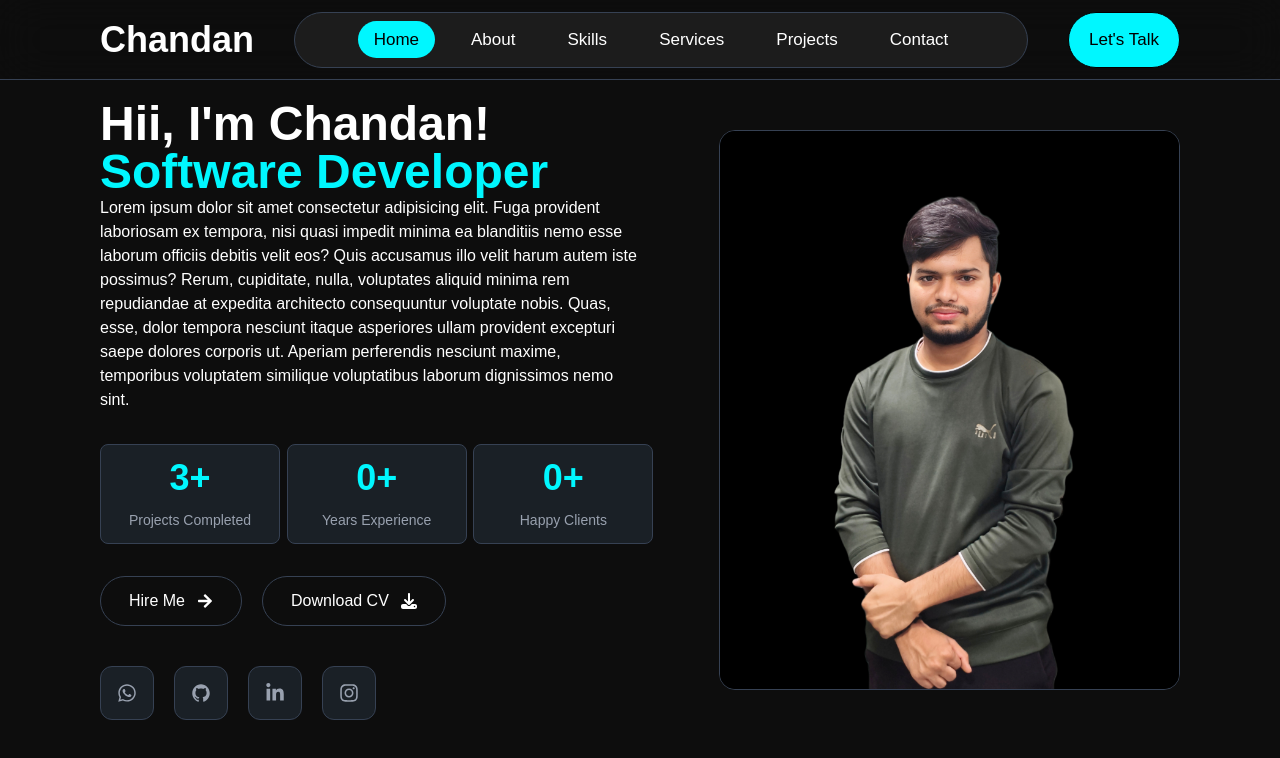
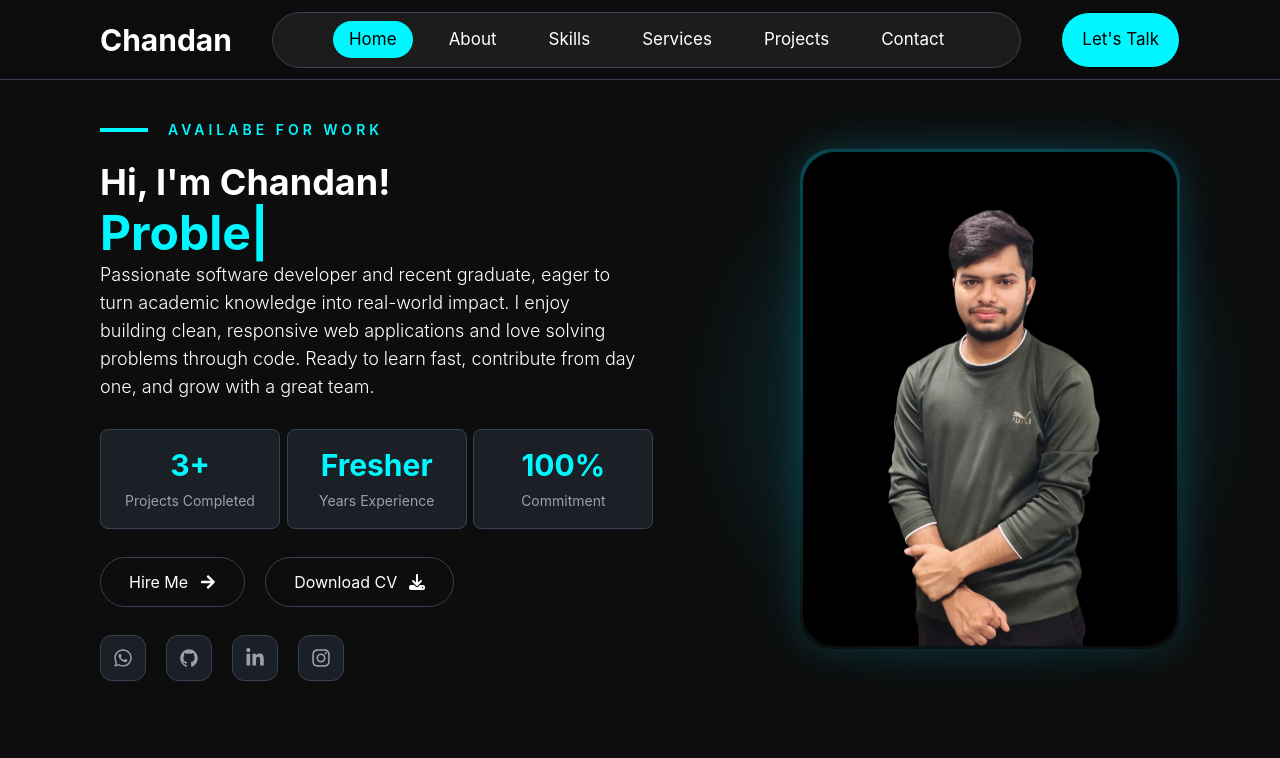
Before and after one commit to Chandan9576/Chandan-Portfolio2, a React (Vite) app in the folder Chandan_Portfolio/: page / in a window 1280 px wide. Shown: the top 758 px of the page. Built offline with nearby package versions, Linux system fonts and the light colour scheme.

Commit message:
Home Page completed

```diff
--- a/Chandan_Portfolio/src/Components/Contact.jsx
+++ b/Chandan_Portfolio/src/Components/Contact.jsx
@@ -2,8 +2,8 @@ import React from 'react'
 
 const Contact = () => {
   return (
-    <div>
-      <h1>Contact</h1>
+    <div className='bg-amber-800 h-full'>
+
     </div>
   )
 }
--- a/Chandan_Portfolio/src/Components/Home.jsx
+++ b/Chandan_Portfolio/src/Components/Home.jsx
@@ -47,40 +47,65 @@ const Home = () => {
     },
     {
       title: "Years Experience",
-      data: "0+",
+      data: "Fresher",
     },
     {
-      title: "Happy Clients",
-      data: "0+",
+      title: "Commitment",
+      data: "100%",
     },
   ];
 
   return (
-    <div className="w-full min-h-screen grid md:grid-cols-2 grid-cols-1 px-5 md:px-25">
-      <div className=" flex flex-col justify-center gap-8 mt-5">
-        <div>
-          <p className=" text-5xl font-bold ">Hii, I'm Chandan!</p>
-          <p className="text-5xl font-extrabold text-[#00f7ff]">
-            Software Developer
-          </p>
-          <p className="">
-            Lorem ipsum dolor sit amet consectetur adipisicing elit. Fuga
-            provident laboriosam ex tempora, nisi quasi impedit minima ea
-            blanditiis nemo esse laborum officiis debitis velit eos? Quis
-            accusamus illo velit harum autem iste possimus? Rerum, cupiditate,
-            nulla, voluptates aliquid minima rem repudiandae at expedita
-            architecto consequuntur voluptate nobis. Quas, esse, dolor tempora
-            nesciunt itaque asperiores ullam provident excepturi saepe dolores
-            corporis ut. Aperiam perferendis nesciunt maxime, temporibus
-            voluptatem similique voluptatibus laborum dignissimos nemo sint.
+    <div className="w-full min-h-screen grid lg:grid-cols-2 grid-cols-1 px-5 lg:px-25">
+      <div className=" flex flex-col justify-center gap-5">
+        {/* Available for work section */}
+        <div className="flex items-center gap-5">
+          <div className="h-1 w-12 bg-[#00f7ff]"></div>
+          <p
+            className="text-[#00f7ff]
+            uppercase
+            tracking-[4px]
+            text-sm
+            font-semibold"
+          >
+            AVAILABE FOR WORK
           </p>
         </div>
 
-        <div className="grid md:grid-cols-3 grid-cols-1 place-items-center md:place-items-start gap-5">
+        {/* Heading - chandan section */}
+        <div className="space-y-1">
+          <p className="font-space text-4xl font-bold leading-tight">
+            Hi, I'm Chandan!
+          </p>
+          <p className="text-4xl lg:text-5xl font-bold text-[#00f7ff] font-space">
+            <TypeAnimation
+              sequence={[
+                "Software Developer",
+                1000,
+                "Problem Solver",
+                1000,
+                "Open to Work",
+                1000,
+              ]}
+              wrapper="span"
+              speed={40}
+              repeat={Infinity}
+            ></TypeAnimation>
+          </p>
+          <p className="text-lg font-light ">
+            Passionate software developer and recent graduate, eager to turn academic knowledge into real-world impact. I enjoy building clean, responsive web applications and love solving problems through code. Ready to learn fast, contribute from day one, and grow with a great team.
+          </p>
+        </div>
+
+        {/* Information Div section */}
+        <div className="grid md:grid-cols-3 grid-cols-1 place-items-center lg:place-items-start gap-5 md:mt-2">
           {infoDiv.map((info, index) => {
             return (
-              <div key={index} className="h-25 w-full md:w-45 bg-[#1a2026] rounded-lg  flex flex-col justify-center items-center gap-3 border border-gray-700">
-                <p className="text-4xl font-extrabold text-[#00f7ff]">
+              <div
+                key={index}
+                className="h-25 w-full lg:w-45 bg-[#1a2026] rounded-lg  flex flex-col justify-center items-center gap-2 border border-gray-700 hover:border-[#00f7ff]  transition-all duration-300 hover:-translate-y-1 hover:shadow-[0_0_35px_rgba(0,217,255,0.25)]"
+              >
+                <p className="text-2xl lg:text-3xl font-bold text-[#00f7ff]">
                   {info.data}
                 </p>
                 <p className="text-sm text-gray-400">{info.title}</p>
@@ -89,7 +114,8 @@ const Home = () => {
           })}
         </div>
 
-        <div className="flex gap-5 justify-center md:justify-start">
+        {/* Button section */}
+        <div className="flex gap-5 justify-center md:justify-start md:mt-2">
           {HireAndDownloadCVButton.map((content, index) => {
             return (
               <button
@@ -97,7 +123,7 @@ const Home = () => {
                 onClick={() => {
                   window.open(content.link, "_blank", "noopener,noreferrer");
                 }}
-                className="border border-gray-700 rounded-full md:px-7 md:py-3 p-4 flex justify-center items-center gap-3 cursor-pointer hover:bg-[#00f7ff] hover:text-black duration-200 hover:shadow-xl hover:shadow-cyan-600/50"
+                className="border border-gray-700 rounded-full lg:px-7 px-6 py-3 flex justify-center items-center gap-3 cursor-pointer hover:bg-[#00f7ff] hover:text-black duration-300 hover:shadow-xl hover:shadow-cyan-600/50"
               >
                 {content.name} <content.icon />
               </button>
@@ -105,12 +131,13 @@ const Home = () => {
           })}
         </div>
 
-        <div className="flex gap-5 md:mt-2">
+        {/* Social media icon section */}
+        <div className="flex gap-5 lg:mt-2 md:mt-2">
           {socialMedia.map((socialMedia, index) => {
             return (
               <button
                 key={index}
-                className="border-gray-700 text-[20px] border p-4 rounded-xl bg-[#1a2026] text-gray-400 hover:bg-green-500 duration-200 hover:text-black hover:shadow-xl hover:shadow-green-500/50 cursor-pointer"
+                className="border-gray-700 text-[20px] border p-3 rounded-xl bg-[#1a2026] text-gray-400 hover:bg-green-500 hover:text-black transition-all duration-300 hover:shadow-xl hover:shadow-cyan-600/50 cursor-pointer"
                 onClick={() => {
                   window.open(
                     socialMedia.link,
@@ -126,12 +153,40 @@ const Home = () => {
         </div>
       </div>
 
-      <div className="flex items-center justify-end mt-5">
-        <img
-          src="./src/assets/chandan.jpeg"
-          alt=""
-          className="md:h-140 h-100 border border-gray-700 rounded-2xl hover:scale-105 duration-300"
-        />
+      {/* Image section */}
+      <div
+        className="relative flex items-center justify-center lg:justify-end w-full">
+        {/* CYAN GLOW */}
+        <div
+          className="
+            absolute
+            w-[320px]
+            h-80
+
+            md:w-105
+            md:h-105
+
+            bg-cyan-400/20
+
+            blur-3xl
+
+            rounded-full
+
+            animate-pulse
+          "
+        ></div>
+
+        {/* IMAGE CONTAINER */}
+        <div className="relative w-75 h-105 md:w-95 md:h-125 rounded-4xl bg-linear-to-b from-cyan-400/30 to-transparent p-0.75 shadow-[0_0_40px_rgba(0,217,255,0.2)] overflow-hidden animate-[float_5s_ease-in-out_infinite]">
+          {/* INNER BOX */}
+          <div className="w-full h-full bg-[#0B1120] rounded-4xl overflow-hidden">
+            <img
+              src="./src/assets/chandan.jpeg"
+              alt="Chandan"
+              className="w-full h-full object-cover hover:scale-107 transition-all duration-500"
+            />
+          </div>
+        </div>
       </div>
     </div>
   );
--- a/Chandan_Portfolio/src/Components/Navbar.jsx
+++ b/Chandan_Portfolio/src/Components/Navbar.jsx
@@ -1,5 +1,5 @@
 import React from "react";
-import { NavLink } from "react-router-dom";
+import { NavLink, useNavigate } from "react-router-dom";
 
 const links = [
   { to: "/", label: "Home" },
@@ -11,14 +11,16 @@ const links = [
 ];
 
 const Navbar = () => {
+
+  const navigate = useNavigate();
+
   return (
-    <div className="h-20 border-b border-gray-700 flex items-center justify-between px-5 md:px-25 fixed top-0 left-0 w-full z-50 backdrop-blur-xl">
-
+    <div className="h-20 border-b border-gray-700 flex items-center justify-between px-5 lg:px-25 fixed top-0 left-0 w-full z-50 backdrop-blur-xl">
       {/* Logo */}
-      <p className="text-4xl font-bold text-white">Chandan</p>
+      <p className="text-3xl font-bold text-white cursor-pointer" onClick={()=>{navigate("/")}}>Chandan</p>
 
       {/* Nav Links */}
-      <div className="bg-[#1c1c1c] h-14 w-full hidden md:flex items-center justify-center gap-5 mx-10 rounded-full text-[17px] border border-gray-700">
+      <div className="bg-[#1c1c1c] h-14 w-full hidden lg:flex items-center justify-center gap-5 mx-10 rounded-full text-[17px] border border-gray-700">
         {links.map(({ to, label }) => (
           <NavLink
             key={to}
@@ -35,10 +37,13 @@ const Navbar = () => {
       </div>
 
       {/* CTA Button */}
-      <button className="bg-[#00f7ff] h-10 md:h-14 px-5 w-auto rounded-full text-[17px] text-black border cursor-pointer shrink-0">
+      <button
+        className="bg-[#00f7ff] h-10 lg:h-14 px-5 w-auto rounded-full text-[17px] text-black border cursor-pointer shrink-0 transition-all
+        duration-300 hover:scale-105 hover:shadow-[0_0_30px_rgba(0,217,255,0.25)]"
+        onClick={()=>{navigate("/contact")}}
+      >
         Let's Talk
       </button>
-
     </div>
   );
 };
--- a/Chandan_Portfolio/src/index.css
+++ b/Chandan_Portfolio/src/index.css
@@ -1,15 +1,31 @@
 @import "tailwindcss";
 
-@import url('https://fonts.googleapis.com/css2?family=Poppins:ital,wght@0,100;0,200;0,300;0,400;0,500;0,600;0,700;0,800;0,900;1,100;1,200;1,300;1,400;1,500;1,600;1,700;1,800;1,900&display=swap');
+@import url('https://fonts.googleapis.com/css2?family=Inter:wght@100..900&display=swap');
 
-@theme {
-  --font-poppins: "Poppins", sans-serif;
+@import url('https://fonts.googleapis.com/css2?family=Space+Grotesk:wght@300..700&display=swap');
+
+:root {
+  --font-inter: "Inter", sans-serif;
+  --font-space: "Space Grotesk", sans-serif;
+  background-color: #0D0D0D;
+  font-family: "Inter", sans-serif;
+  color: white;
 }
 
-:root {
-  background-color: #0D0D0D;
-  font-family: "Poppins", sans-serif;
-  color: white;
+@keyframes float {
+
+  0%{
+    transform: translateY(0px);
+  }
+
+  50%{
+    transform: translateY(-15px);
+  }
+
+  100%{
+    transform: translateY(0px);
+  }
+
 }
 
 /* body {
```
